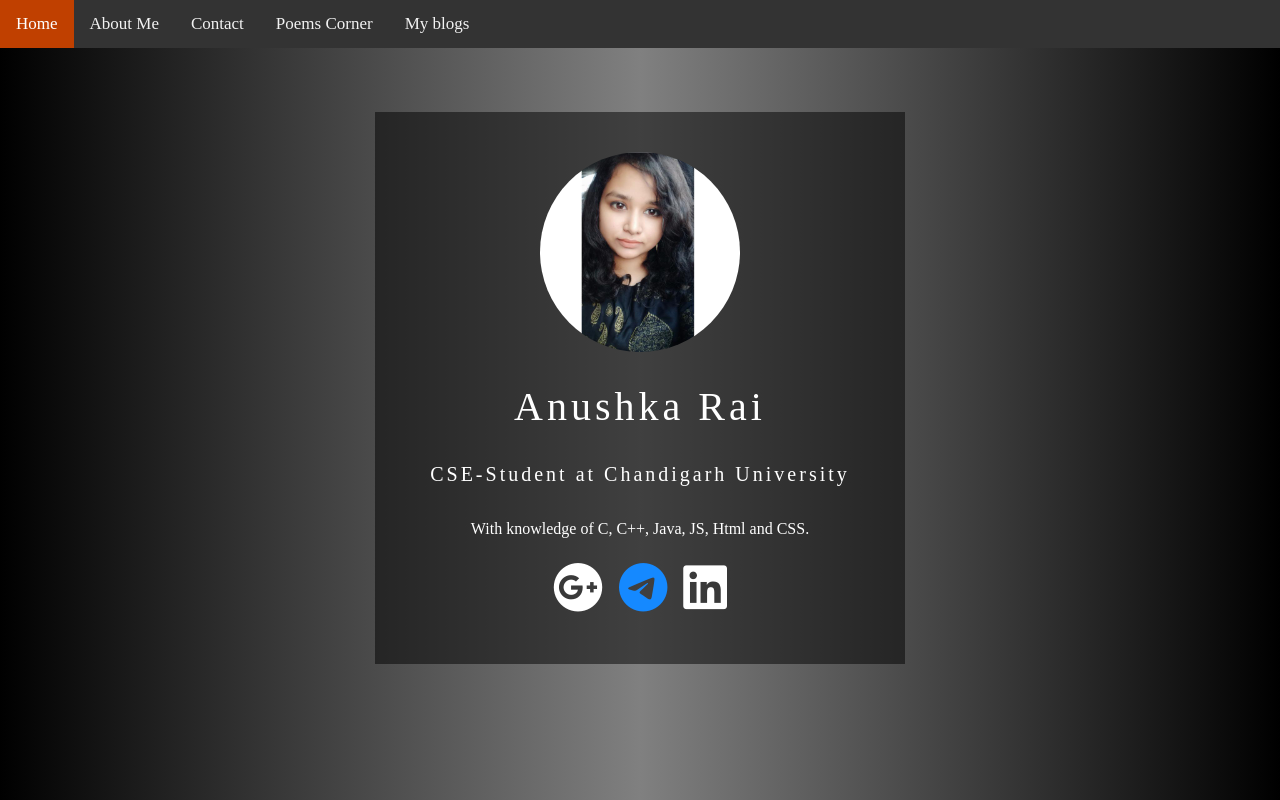
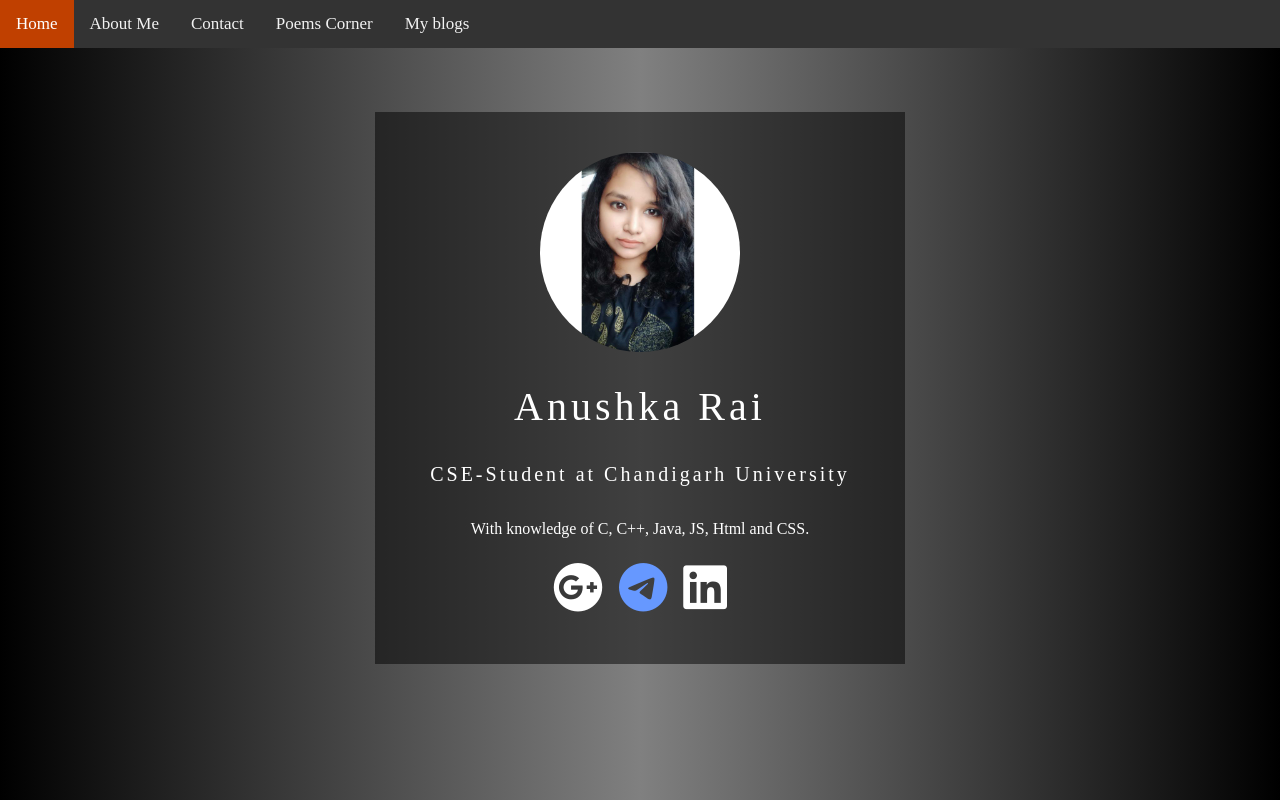
Before and after one commit to Anushka14Rai/anushkarai.github.io, a plain HTML site: page index.html in a window 1280 px wide. In both pictures the pointer is over the link 643 px from the left and 588 px from the top of the page. Drawn offline with Linux system fonts and the light colour scheme.

Commit message:
Update style.css

```diff
--- a/style.css
+++ b/style.css
@@ -51,7 +51,7 @@ ul{
 	color: #C04000;
 }
 #telegram:hover{
-	color: #1589FF;
+	color: #6698FF;
 }
 #linkedin:hover{
 	color: #2B65EC;
```
